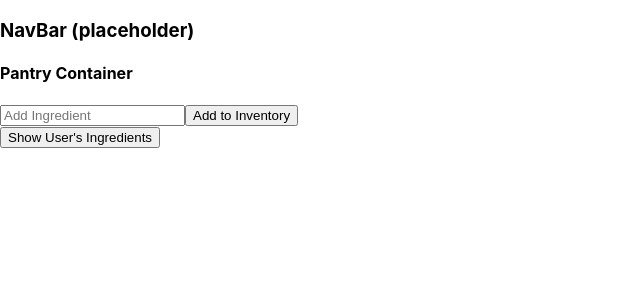
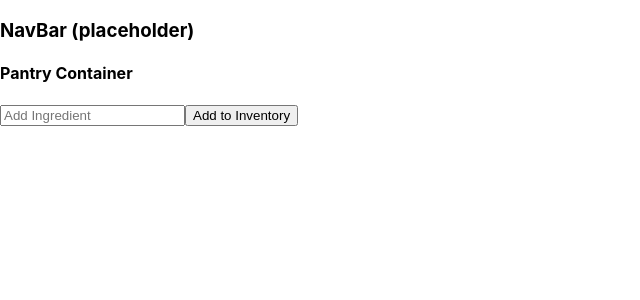
Before and after one commit to cauz825/WFD_frontend, a React (Create React App) app: page /pantry in a window 1280 px wide. Shown: the top 300 px of the page, without its empty margins (0-640 px from the left). Built offline with nearby package versions, Linux system fonts and the light colour scheme.

Commit message:
inventory now displaying

```diff
--- a/src/App.js
+++ b/src/App.js
@@ -27,14 +27,7 @@ class App extends React.Component {
           <h3>NavBar (placeholder)</h3>
             <Route path="/login" component={Login} />
             <Route path="/signup" component={SignUp} />
-            <Route path="/pantry"
-              render={() =>
-                <PantryContainer
-                  currentPantry={this.state.currentPantry}
-                  addToPantry={this.addToPantry}
-                />
-              }
-            />
+            <Route path="/pantry" component ={PantryContainer} />
             <Route path="/recipe" component={RecipeContainer} />
         </div>
       </BrowserRouter>
--- a/src/components/Pantry.js
+++ b/src/components/Pantry.js
@@ -4,27 +4,27 @@ import PantryForm from '../components/PantryForm'
 
 function Pantry(props) {
 
-    const [userIngredients, setUserIngredients] = useState([])
+    const [userPantry, setUserPantry] = useState([])
 
+    // run initialPull() on render (useEffect?)
     function initialPull() {
-        fetch("http://localhost:3000/user_ingredients")
+        fetch("http://localhost:3000/users")
         .then(resp => resp.json())
         .then(data => filterData(data))
     }
 
     function filterData(data) {
-        let filteredData = data.filter(Ingr => Ingr.user_id === parseInt(localStorage.user_id))
-        setUserIngredients(filteredData)
-        console.log({userIngredients})
+        let userData = data.filter(User => User.id === parseInt(localStorage.user_id))
+        let userPantry = userData[0].ingredients
+        setUserPantry(userPantry)
     }
 
     return(
         <div>
             <ul>
-                {props.currentPantry.map(ing => <li>{ing}</li>)}
+                {userPantry.map(ingr => <li>{ingr.name}</li>)}
             </ul>
-            <PantryForm addToPantry={props.addToPantry} />
-            <button onClick={initialPull}>Show User's Ingredients</button>
+            <PantryForm />
         </div>
     )
 }
--- a/src/containers/PantryContainer.js
+++ b/src/containers/PantryContainer.js
@@ -5,9 +5,7 @@ function PantryContainer(props) {
     return(
         <div>
             <h4>Pantry Container</h4>
-            <Pantry
-                currentPantry={props.currentPantry}
-                addToPantry={props.addToPantry} />
+            <Pantry />
         </div>
     )
 }
```
